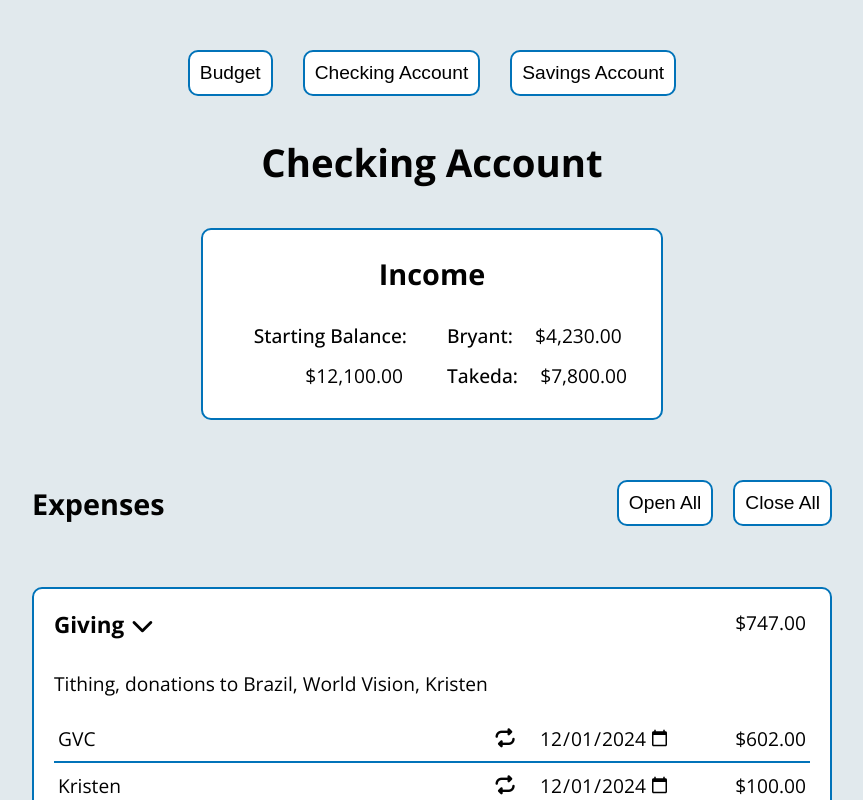
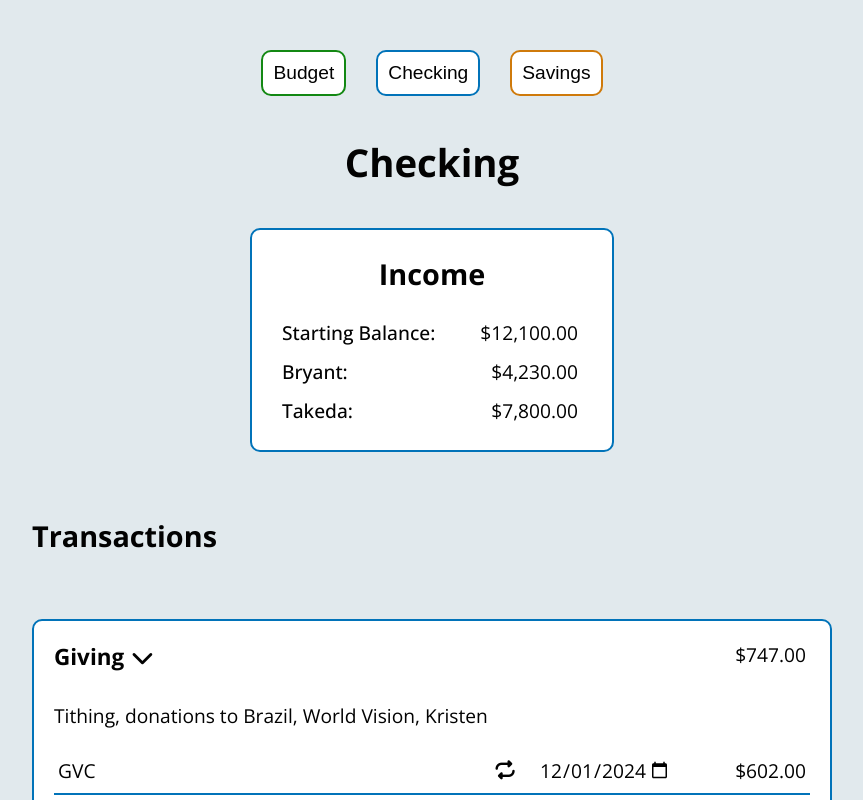
Before and after one commit to kevinhurley23/finance-tracker, a Svelte app: page / in a window 1280 px wide. Shown: the top 800 px of the page, without its empty margins (208-1071 px from the left). Built offline with nearby package versions, Linux system fonts and the light colour scheme.

Commit message:
Cleaner App.svelte, incomeCard changes

```diff
--- a/src/App.svelte
+++ b/src/App.svelte
@@ -9,7 +9,8 @@
 
   // let data = $state();
   // let dataReady = $state(false);
-  let sectionDisplayed = $state("checking-account");
+  const accountNames = ["budget", "checking", "savings"];
+  let sectionDisplayed = $state("checking");
 
   // async function fetchData() {
   //   const response = await fetch('../php/read.php');
@@ -32,8 +33,13 @@
 
   function numberFormat(string) {
     const cleanedString = string.replace(/[$,]/g, '');
+    // Check if the cleaned string contains only numbers, periods, and negative signs
+    if (/^[-?\d.]+$/.test(cleanedString)) {
       const numberValue = parseFloat(cleanedString);
       return numberValue;
+    } else {
+      return "NaN";
+    }
   }
 
   function setHighestTransactionID(newID) {
@@ -69,24 +75,27 @@
 </script>
 
 <div class="section-buttons">
-  <button onclick={() => sectionDisplayed = "budget"}>Budget</button>
-  <button onclick={() => sectionDisplayed = "checking-account"}>Checking Account</button>
-  <button onclick={() => sectionDisplayed = "savings-account"}>Savings Account</button>
+  {#each accountNames as account}
+    <button style={`--accent: var(--${account}-accent)`} onclick={() => sectionDisplayed = account}>{account}</button>
+  {/each}
 </div>
-<main>
+<main style={`--accent: var(--${sectionDisplayed}-accent)`}>
   {#if !dataReady}
     <p>Data is loading</p>
   {:else}
-    <section class="budget" style={sectionDisplayed == "budget" ? "" : "display: none;"}>
-      <h1>Budget</h1>
+    {#each accountNames as account}
+      <section id={account} style={sectionDisplayed == account ? "" : "display: none;"}>
+        <h1>{account}</h1>
         <IncomeCard
-        income={data.budget.find(item => item.envelopeTitle === "Income").transactions}
+          accountTitle={account}
+          income={data[account].find(item => item.envelopeTitle === "Income")}
           {currencyFormat}
+          {numberFormat}
+          {updateTransaction}
         />
         <EnvelopeGroup
-        heading={"Expenses"}
-        accountTitle={"budget"}
-        envelopes={data.budget.filter((item) => item.envelopeTitle !== "Income")}
+          accountTitle={account}
+          envelopes={data[account].filter((item) => item.envelopeTitle !== "Income")}
           {currencyFormat}
           {numberFormat}
           {addTransaction}
@@ -94,36 +103,7 @@
           {deleteTransaction}
         />
       </section>
-    <section id="checking-account" style={sectionDisplayed == "checking-account" ? "" : "display: none;"}>
-      <h1>Checking Account</h1>
-      <IncomeCard
-        income={data.checking.find(item => item.envelopeTitle === "Income").transactions}
-        {currencyFormat}
-      />
-      <EnvelopeGroup
-        heading={"Expenses"}
-        accountTitle={"checking"}
-        envelopes={data.checking.filter((item) => item.envelopeTitle !== "Income")}
-        {currencyFormat}
-        {numberFormat}
-        {addTransaction}
-        {updateTransaction}
-        {deleteTransaction}
-      />
-    </section>
-    <section class="savings-account" style={sectionDisplayed == "savings-account" ? "" : "display: none;"}>
-      <h1>Savings Account</h1>
-      <EnvelopeGroup
-        heading={"Envelopes"}
-        accountTitle={"savings"}
-        envelopes={data.savings.filter((item) => item.envelopeTitle !== "Income")}
-        {currencyFormat}
-        {numberFormat}
-        {addTransaction}
-        {updateTransaction}
-        {deleteTransaction}
-      />
-    </section>
+    {/each}
   {/if}
 </main>
 
@@ -134,5 +114,11 @@
     gap: 15px 30px;
     flex-wrap: wrap;
     margin-bottom: 40px;
+    button {
+      text-transform: capitalize;
+    }
+  }
+  h1 {
+    text-transform: capitalize;
   }
 </style>
--- a/src/app.css
+++ b/src/app.css
@@ -4,7 +4,9 @@
   --grey-100: #020202;
   --grey-500: #c8cccf;
   --grey-600: #e1e9ed;
-  --accent: #0173b9;
+  --budget-accent: #138813;
+  --checking-accent: #0173b9;
+  --savings-accent: #cf7a0b;
 }
 
 *,
--- a/src/lib/Envelope.svelte
+++ b/src/lib/Envelope.svelte
@@ -4,14 +4,13 @@
   let { envelope, accountTitle, allExpanded, currencyFormat, numberFormat, addTransaction, updateTransaction, deleteTransaction } = $props();
   let envelopeID = envelope.envelopeID;
 
-  // $: expanded = allExpanded;
   let expanded = $state(allExpanded);
 
-  let transactions = $state(envelope.transactions);
+  let transactions = $derived(envelope.transactions);
 
-  let totalAmount = transactions.reduce((accumulator, item) => {
+  let totalAmount = $derived.by(() => transactions.reduce((accumulator, item) => {
     return accumulator + item.amount;
-  }, 0)
+  }, 0))
 </script>
 
 <Card>
--- a/src/lib/EnvelopeGroup.svelte
+++ b/src/lib/EnvelopeGroup.svelte
@@ -1,16 +1,16 @@
 <script>
   import Envelope from './Envelope.svelte';
-  let { heading, accountTitle, envelopes, currencyFormat, numberFormat, addTransaction, updateTransaction, deleteTransaction } = $props();
+  let { accountTitle, envelopes, currencyFormat, numberFormat, addTransaction, updateTransaction, deleteTransaction } = $props();
 
   let allExpanded = $state(true);
 </script>
 
 <div class="envelope-group">
   <div class="heading-button-row">
-    <h2>{heading}</h2>
+    <h2>Transactions</h2>
     <div class="buttons">
-      <button onclick={() => allExpanded = true}>Open All</button>
-      <button onclick={() => allExpanded = false}>Close All</button>
+      <!-- <button onclick={() => allExpanded = true}>Open All</button>
+      <button onclick={() => allExpanded = false}>Close All</button> -->
     </div>
   </div>
   {#each envelopes as envelope}
--- a/src/lib/IncomeCard.svelte
+++ b/src/lib/IncomeCard.svelte
@@ -1,26 +1,27 @@
 <script>
   import Card from "./Card.svelte";
-  export let income;
-  export let currencyFormat;
+  let { accountTitle, income, currencyFormat, numberFormat, updateTransaction } = $props();
+  let envelopeID = income.envelopeID;
+  let transactions = income.transactions;
 
-  let startingBalance = currencyFormat(income.find(item => item.transactionDescription === "Starting Balance")?.amount);
-  let bryant = currencyFormat(income.find(item => item.transactionDescription === "Bryant")?.amount);
-  let takeda = currencyFormat(income.find(item => item.transactionDescription === "Takeda")?.amount);
+  function updateAmount(transactionID) {
+    // need to figure out how to pass "this" into the function
+    const num = numberFormat(this.value)
+    if (num === "NaN") {
+      alert(`${this.value} is not a valid number`)
+    } else {
+      updateTransaction(accountTitle, envelopeID, transactionID, 'amount', num)
+    }
+  }
 </script>
 
 <Card>
   <h2>Income</h2>
-  <div class="row body">
-    {#if startingBalance}
-      <div class="starting-balance">
-        <p style="margin-block: 9px; text-align: right;">Starting Balance:</p>
-        <input class="amount" type="text" size="13" value={startingBalance}>
-      </div>
-    {/if}
-    <div>
-      <p>Bryant: <input class="amount" type="text" size="7" value={bryant}></p>
-      <p>Takeda: <input class="amount" type="text" size="7" value={takeda}></p>
-    </div>
+  <div class="body">
+    {#each transactions as item}
+      <p>{item.transactionDescription}:</p>
+      <input class="amount" type="text" size="9" value={currencyFormat(item.amount)} onblur={() => updateAmount(item.transactionID)}>
+    {/each}
   </div>
 </Card>
 
@@ -29,19 +30,17 @@
     text-align: center;
     margin-bottom: 0;
   }
-  .row {
-    display: flex;
-    gap: 15px;
-    &:not(:has(.starting-balance)) {
-      justify-content: center;
-    }
-  }
   .body {
-    gap: 40px;
+    display: grid;
+    grid-template-columns: 180px 120px;
+    align-items: center;
     padding: 20px 30px;
     font-weight: 500;
   }
   p {
-    margin-block: 5px;
+    margin: 0;
+  }
+  input {
+    margin-block: 2px;
   }
 </style>
--- a/src/lib/Transaction.svelte
+++ b/src/lib/Transaction.svelte
@@ -3,23 +3,23 @@
   let transactionID = transaction.transactionID;
   let amountStr = $state(currencyFormat(transaction.amount));
 
-  function reformatDate(dateString) {
-    // Split the date string into an array [YYYY, MM, DD]
-    const [year, month, day] = dateString.split('-');
-
-    // Return the reformatted date string
-    return `${month}/${day}/${year}`;
-  }
-
-  function updateDescription(event) {
+  function updateDescription() {
     updateTransaction(accountTitle, envelopeID, transactionID, 'transactionDescription', this.value)
   }
 
-  const toggleRepeat = (event) => updateTransaction(accountTitle, envelopeID, transactionID, 'repeating', !transaction.repeating)
+  const toggleRepeat = () => updateTransaction(accountTitle, envelopeID, transactionID, 'repeating', !transaction.repeating)
 
-  function updateAmountStr(event) {
+  function updateDate() {
+    updateTransaction(accountTitle, envelopeID, transactionID, 'date', this.value)
+  }
+
+  function updateAmount() {
     const num = numberFormat(this.value)
-    updateTransaction(accountTitle, envelopeID, transactionID, 'amount', num)
+    if (num === "NaN") {
+      alert(`${this.value} is not a valid number`)
+    } else {
+      updateTransaction(accountTitle, envelopeID, transactionID, 'amount', num)
+    }
   }
 </script>
 
@@ -31,8 +31,8 @@
   <!-- svelte-ignore a11y_click_events_have_key_events -->
   <!-- svelte-ignore a11y_no_static_element_interactions -->
   <i class="fa-solid fa-repeat toggle-repeating" title="turn repeat on or off for this transaction" onclick={toggleRepeat}></i>
-  <input class="date" type="date" value={transaction.date}>
-  <input class="amount" type="text" size={amountStr.length - 1} bind:value={amountStr} onblur={updateAmountStr}>
+  <input class="date" type="date" value={transaction.date} oninput={updateDate}>
+  <input class="amount" type="text" size="8" value={amountStr} onblur={updateAmount}>
 </div>
 
 <style>
```
Also changed, not shown: src/lib/placeholderData.svelte.js. Lines whose indentation alone changed are shown as unchanged.
